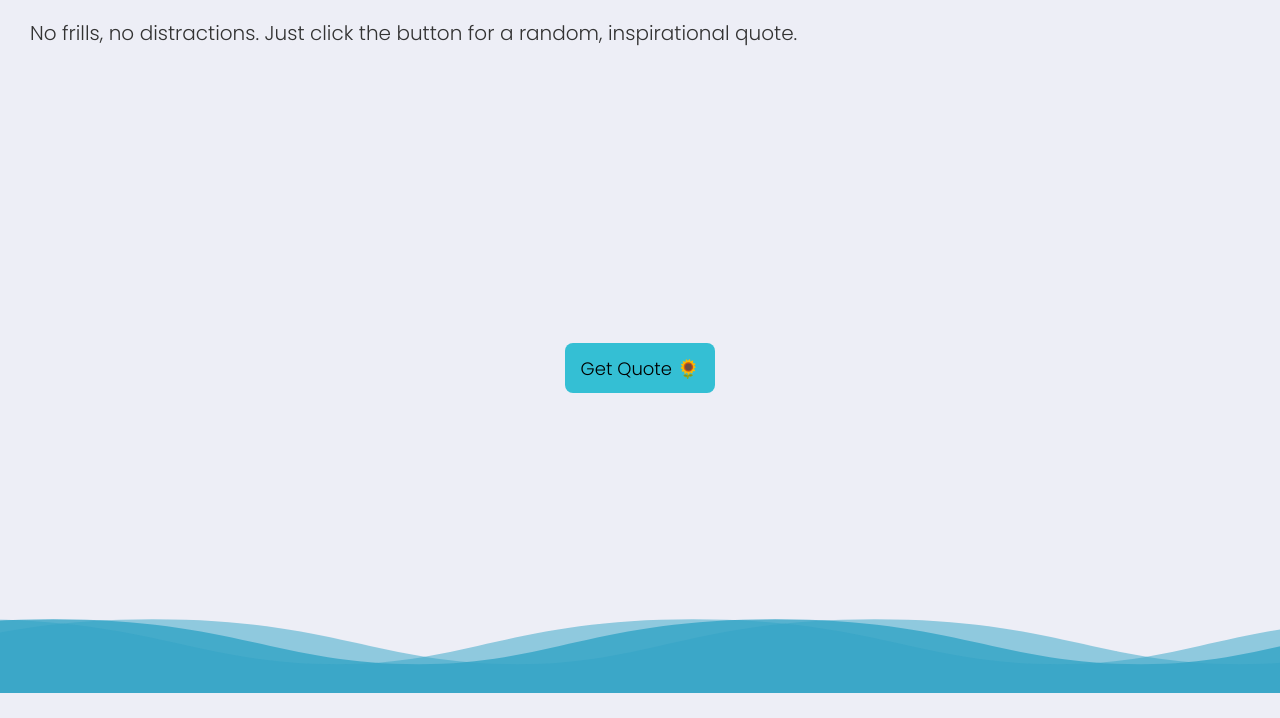
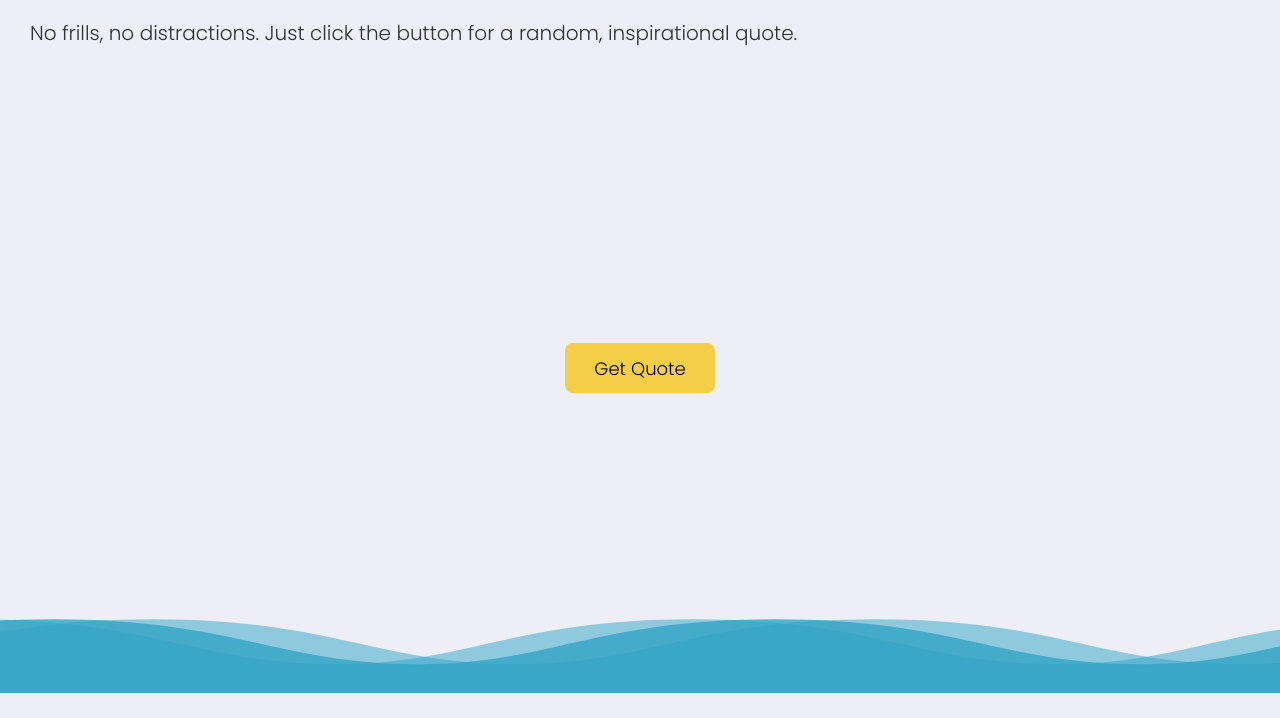
Before and after one commit to gwendolyn954/inspiro-quotes, a plain HTML site: page index.html in a window 1280 px wide. Shown: the part 107-825 px from the top of the page. Drawn offline with Linux system fonts and the light colour scheme.

Commit message:
contrast fix on button

```diff
--- a/css/style.css
+++ b/css/style.css
@@ -66,7 +66,7 @@ main .container {
 button {
   height: 50px;
   width: 150px;
-  background-color: #34bfd4;
+  background-color: #f3ce46;
   color: black;
   border: none;
   border-radius: 8px;
--- a/index.html
+++ b/index.html
@@ -17,7 +17,7 @@
 		<main>
 			<p>No frills, no distractions. Just click the button for a random, inspirational quote.</p>
 			<div class="container">
-				<button id="open">Get Quote 🌻</button>
+				<button id="open">Get Quote</button>
 			</div>
 		</main>
 		<div class="modal-container" id="modal_container">
```
